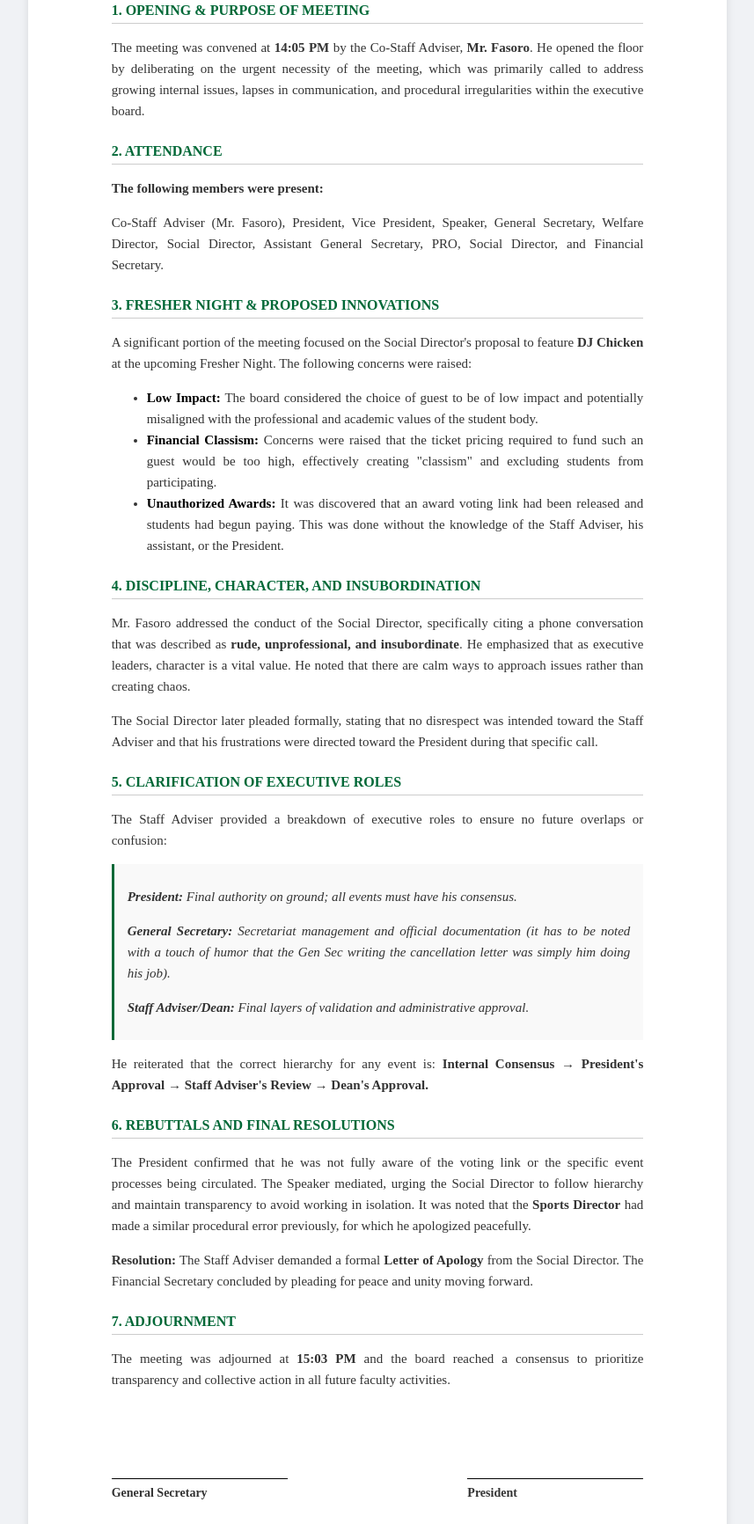
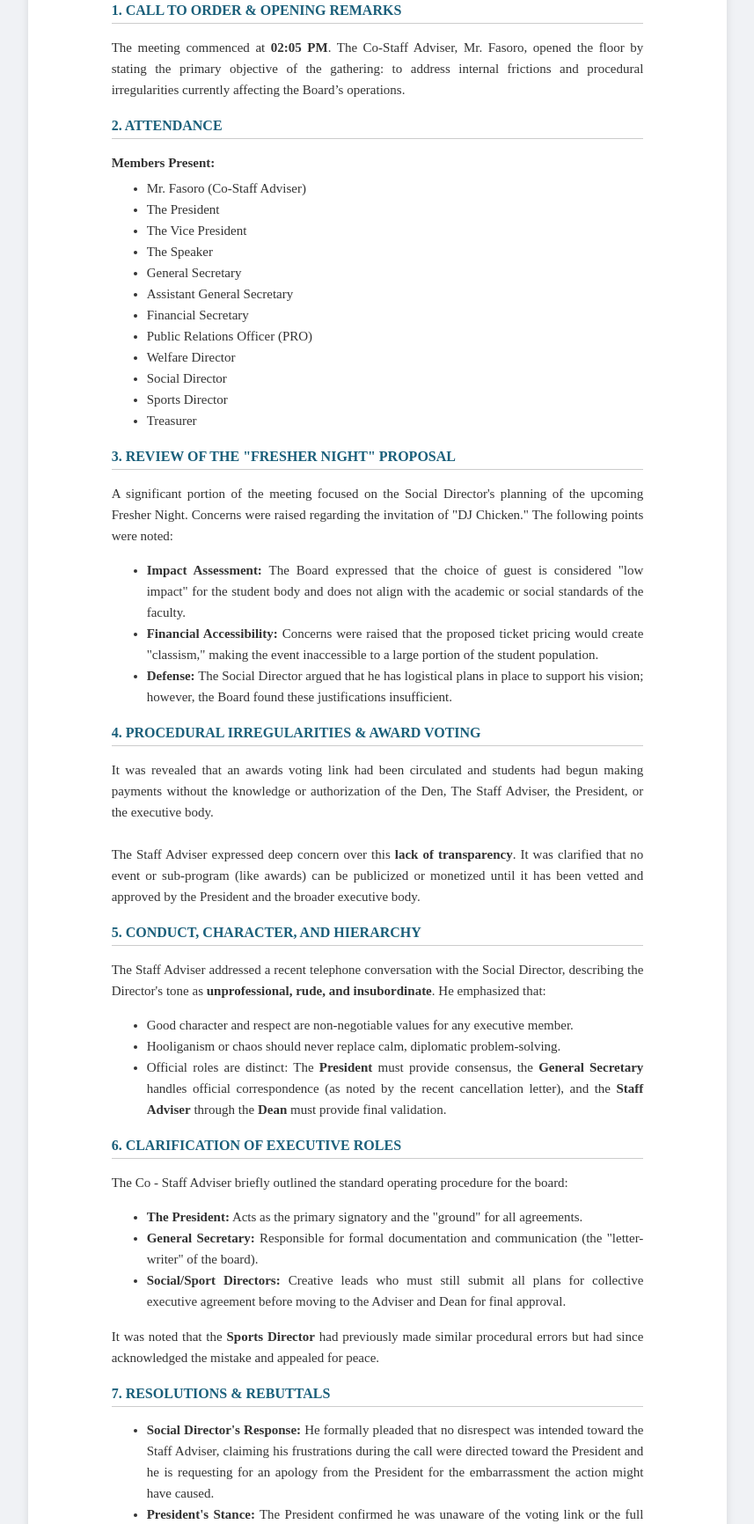
Before and after one commit to dgeak1/h, a plain HTML site: page index.html in a window 1280 px wide. Shown: the part 280-2012 px from the top of the page at 88% size, without its empty margins (211-1068 px from the left). Drawn offline with Linux system fonts and the light colour scheme.

Commit message:
Update index.html

```diff
--- a/index.html
+++ b/index.html
@@ -3,14 +3,12 @@
 <head>
     <meta charset="UTF-8">
     <meta name="viewport" content="width=device-width, initial-scale=1.0">
-    <title>Detailed Minutes of Meeting - NACOS Executive Board</title>
-    <script src="https://cdnjs.cloudflare.com/ajax/libs/html2pdf.js/0.10.1/html2pdf.bundle.min.js"></script>
-
+    <title>Minutes of Meeting - Faculty Executive Board</title>
     <style>
         :root {
             --paper-white: #ffffff;
             --text-dark: #333;
-            --accent-green: #006837;
+            --accent-blue: #1a5f7a;
         }
 
         body {
@@ -37,30 +35,21 @@
 
         header {
             text-align: center;
-            border-bottom: 2px solid var(--accent-green);
+            border-bottom: 2px solid var(--accent-blue);
             margin-bottom: 20px;
             padding-bottom: 10px;
         }
 
-        h1 { margin: 0; font-size: 20px; color: var(--accent-green); text-transform: uppercase; }
+        h1 { margin: 0; font-size: 20px; color: var(--accent-blue); text-transform: uppercase; }
         .meta-info { margin-top: 10px; font-style: italic; display: flex; justify-content: space-between; font-size: 14px; }
 
-        section { margin-bottom: 25px; }
-        h2 { font-size: 16px; border-bottom: 1px solid #ccc; padding-bottom: 5px; color: var(--accent-green); text-transform: uppercase; }
+        section { margin-bottom: 20px; }
+        h2 { font-size: 16px; border-bottom: 1px solid #ccc; padding-bottom: 5px; color: var(--accent-blue); text-transform: uppercase; }
 
         .attendance-list { font-weight: bold; margin-bottom: 5px; }
 
         p, li { line-height: 1.6; font-size: 15px; text-align: justify; }
         ul { margin-top: 5px; }
-        .highlight { font-weight: bold; color: #000; }
-
-        .role-box {
-            background: #f9f9f9;
-            border-left: 3px solid var(--accent-green);
-            padding: 10px 15px;
-            margin: 10px 0;
-            font-style: italic;
-        }
 
         .footer { margin-top: 60px; display: flex; justify-content: space-between; }
         .sig-line { border-top: 1px solid #000; width: 200px; text-align: center; margin-top: 40px; }
@@ -69,7 +58,7 @@
         .controls { margin-bottom: 20px; }
         button {
             padding: 10px 20px;
-            background: var(--accent-green);
+            background: var(--accent-blue);
             color: white;
             border: none;
             border-radius: 5px;
@@ -87,17 +76,13 @@
 </head>
 <body>
 
- <div class="controls">
-    <button onclick="downloadPDF()">Download Detailed Minutes (PDF)</button>
-</div>
-
-<div id="minutes-content">
+    <div class="controls">
+        <button onclick="window.print()">Download Minutes as PDF</button>
     </div>
-
 
     <div class="paper" id="minutes">
         <header>
-            <h1>Minutes of the Executive Board Emergency Meeting</h1>
+            <h1>Minutes of the Emergency Faculty Executive Board Meeting</h1>
             <div class="meta-info">
                 <span><strong>Date:</strong> March 21, 2026</span>
                 <span><strong>Time:</strong> 02:05 PM — 03:03 PM</span>
@@ -105,79 +90,97 @@
         </header>
 
         <section>
-            <h2>1. Opening & Purpose of Meeting</h2>
-            <p>The meeting was convened at <strong>14:05 PM</strong> by the Co-Staff Adviser, <strong>Mr. Fasoro</strong>. He opened the floor by deliberating on the urgent necessity of the meeting, which was primarily called to address growing internal issues, lapses in communication, and procedural irregularities within the executive board.</p>
+            <h2>1. Call to Order & Opening Remarks</h2>
+            <p>The meeting commenced at <strong>02:05 PM</strong>. The Co-Staff Adviser, Mr. Fasoro, opened the floor by stating the primary objective of the gathering: to address internal frictions and procedural irregularities currently affecting the Board’s operations.</p>
         </section>
 
         <section>
             <h2>2. Attendance</h2>
-            <p class="attendance-list">The following members were present:</p>
-            <p>Co-Staff Adviser (Mr. Fasoro), President, Vice President, Speaker, General Secretary, Welfare Director, Social Director, Assistant General Secretary, PRO, Social Director, and Financial Secretary.</p>
-        </section>
-
-        <section>
-            <h2>3. Fresher Night & Proposed Innovations</h2>
-            <p>A significant portion of the meeting focused on the Social Director's proposal to feature <strong>DJ Chicken</strong> at the upcoming Fresher Night. The following concerns were raised:</p>
+            <p class="attendance-list">Members Present:</p>
             <ul>
-                <li><span class="highlight">Low Impact:</span> The board considered the choice of guest to be of low impact and potentially misaligned with the professional and academic values of the student body.</li>
-                <li><span class="highlight">Financial Classism:</span> Concerns were raised that the ticket pricing required to fund such an guest would be too high, effectively creating "classism" and excluding students from participating.</li>
-                <li><span class="highlight">Unauthorized Awards:</span> It was discovered that an award voting link had been released and students had begun paying. This was done without the knowledge of the Staff Adviser, his assistant, or the President.</li>
+                <li>Mr. Fasoro (Co-Staff Adviser)</li>
+                <li>The President</li>
+                <li>The Vice President</li>
+                <li>The Speaker</li>
+                <li>General Secretary</li>
+                <li>Assistant General Secretary</li>
+                <li>Financial Secretary</li>
+                <li>Public Relations Officer (PRO)</li>
+                <li>Welfare Director</li>
+                <li>Social Director</li>
+                <li>Sports Director</li>
+                <li>Treasurer</li>
             </ul>
         </section>
 
         <section>
-            <h2>4. Discipline, Character, and Insubordination</h2>
-            <p>Mr. Fasoro addressed the conduct of the Social Director, specifically citing a phone conversation that was described as <strong>rude, unprofessional, and insubordinate</strong>. He emphasized that as executive leaders, character is a vital value. He noted that there are calm ways to approach issues rather than creating chaos. </p>
-            <p>The Social Director later pleaded formally, stating that no disrespect was intended toward the Staff Adviser and that his frustrations were directed toward the President during that specific call.</p>
+            <h2>3. Review of the "Fresher Night" Proposal</h2>
+            <p>A significant portion of the meeting focused on the Social Director's planning of the upcoming Fresher Night. Concerns were raised regarding the invitation of "DJ Chicken." The following points were noted:</p>
+            <ul>
+                <li><strong>Impact Assessment:</strong> The Board expressed that the choice of guest is considered "low impact" for the student body and does not align with the academic or social standards of the faculty.</li>
+                <li><strong>Financial Accessibility:</strong> Concerns were raised that the proposed ticket pricing would create "classism," making the event inaccessible to a large portion of the student population.</li>
+                <li><strong>Defense:</strong> The Social Director argued that he has logistical plans in place to support his vision; however, the Board found these justifications insufficient.</li>
+            </ul>
         </section>
 
         <section>
-            <h2>5. Clarification of Executive Roles</h2>
-            <p>The Staff Adviser provided a breakdown of executive roles to ensure no future overlaps or confusion:</p>
-            <div class="role-box">
-                <p><strong>President:</strong> Final authority on ground; all events must have his consensus.</p>
-                <p><strong>General Secretary:</strong> Secretariat management and official documentation (it has to be noted with a touch of humor that the Gen Sec writing the cancellation letter was simply him doing his job).</p>
-                <p><strong>Staff Adviser/Dean:</strong> Final layers of validation and administrative approval.</p>
-            </div>
-            <p>He reiterated that the correct hierarchy for any event is: <strong>Internal Consensus &rarr; President's Approval &rarr; Staff Adviser's Review &rarr; Dean's Approval.</strong></p>
+            <h2>4. Procedural Irregularities & Award Voting</h2>
+            <p>It was revealed that an awards voting link had been circulated and students had begun making payments without the knowledge or authorization of the Den, The Staff Adviser, the President, or the executive body.
+            <br><br>
+            The Staff Adviser expressed deep concern over this <strong>lack of transparency</strong>. It was clarified that no event or sub-program (like awards) can be publicized or monetized until it has been vetted and approved by the President and the broader executive body.</p>
         </section>
 
         <section>
-            <h2>6. Rebuttals and Final Resolutions</h2>
-            <p>The President confirmed that he was not fully aware of the voting link or the specific event processes being circulated. The Speaker mediated, urging the Social Director to follow hierarchy and maintain transparency to avoid working in isolation. It was noted that the <strong>Sports Director</strong> had made a similar procedural error previously, for which he apologized peacefully. </p>
-            <p><strong>Resolution:</strong> The Staff Adviser demanded a formal <strong>Letter of Apology</strong> from the Social Director. The Financial Secretary concluded by pleading for peace and unity moving forward.</p>
+            <h2>5. Conduct, Character, and Hierarchy</h2>
+            <p>The Staff Adviser addressed a recent telephone conversation with the Social Director, describing the Director's tone as <strong>unprofessional, rude, and insubordinate</strong>. He emphasized that:</p>
+            <ul>
+                <li>Good character and respect are non-negotiable values for any executive member.</li>
+                <li>Hooliganism or chaos should never replace calm, diplomatic problem-solving.</li>
+                <li>Official roles are distinct: The <strong>President</strong> must provide consensus, the <strong>General Secretary</strong> handles official correspondence (as noted by the recent cancellation letter), and the <strong>Staff Adviser</strong> through the <strong>Dean</strong> must provide final validation.</li>
+            </ul>
         </section>
 
         <section>
-            <h2>7. Adjournment</h2>
-            <p>The meeting was adjourned at <strong>15:03 PM</strong> and the board reached a consensus to prioritize transparency and collective action in all future faculty activities.</p>
+            <h2>6. Clarification of Executive Roles</h2>
+            <p> The Co - Staff Adviser briefly outlined the standard operating procedure for the board:</p>
+            <ul>
+                <li><strong>The President:</strong> Acts as the primary signatory and the "ground" for all agreements.</li>
+                <li><strong>General Secretary:</strong> Responsible for formal documentation and communication (the "letter-writer" of the board).</li>
+                <li><strong>Social/Sport Directors:</strong> Creative leads who must still submit all plans for collective executive agreement before moving to the Adviser and Dean for final approval.</li>
+            </ul>
+            <p>It was noted that the <strong>Sports Director</strong> had previously made similar procedural errors but had since acknowledged the mistake and appealed for peace.</p>
         </section>
 
+        <section>
+            <h2>7. Resolutions & Rebuttals</h2>
+            <ul>
+                <li><strong>Social Director's Response:</strong> He formally pleaded that no disrespect was intended toward the Staff Adviser, claiming his frustrations during the call were directed toward the President and he is requesting for an apology from the President for the embarrassment the action might have caused. </li>
+                <li><strong>President's Stance:</strong> The President confirmed he was unaware of the voting link or the full details of the process, validating the claim of a breakdown in communication between the executive members. Which was addressed as it is necessary and vital for progress </li>
+                <li><strong>Speaker's Verdict:</strong> The Speaker emphasized that "nothing is to be done in isolation." He stated that without hierarchy and transparency, no event can hold. And pleaded on behalf of the Social Director that the Staff Adviser let the calling sitution or anything that may have transpired be looked over so things can move on smoothly. </li>
+                <li> <strong> Welfare Contribution: </strong> He stated that transparencty above all is very important and that the body needs to work as one to make progress and truly this is keen for the betterment of all. </li>
+                <li> <strong> Financial Secretary: </strong>
+                She emphasized the importance of accountability and transparency in all board activities and that things should go procedurally between members. Without criticizing either parties, she pleaded that the issue be a thing of the past and all parties involved should please not be offended and let everything go on smoothly. </li>
+            </ul>
+        </section>
+
+        <section>
+            <h2>8. Adjournment</h2>
+            <p>The Financial Secretary prayed for peace and unity among all members. The Staff Adviser concluded by demanding a <strong>formal letter of apology</strong> from the Social Director for his conduct. The meeting was adjourned at <strong>03:03 PM</strong>.</p>
+        </section>
+<br>
+<br>
         <div class="footer">
             <div class="sig-line">
+                <p> Obidare Ibrahim Boluwatife</p>
                 <p>General Secretary</p>
+
             </div>
             <div class="sig-line">
-                <p>President</p>
+                <p> Ajiferuke Ridwanullahi O. </p>
+                <p> President </p>
             </div>
         </div>
     </div>
-    <script>
-    function downloadPDF() {
-    const element = document.getElementById('minutes-content');
-    const options = {
-        margin:       0.5,
-        filename:     'Detailed_Minutes.pdf',
-        image:        { type: 'jpeg', quality: 0.98 },
-        html2canvas:  { scale: 2, useCORS: true }, // Higher scale = better alignment/clarity
-        jsPDF:        { unit: 'in', format: 'letter', orientation: 'portrait' }
-    };
-
-    html2pdf().set(options).from(element).save();
-}
-</script>
 
 </body>
-
-
 </html>
```
